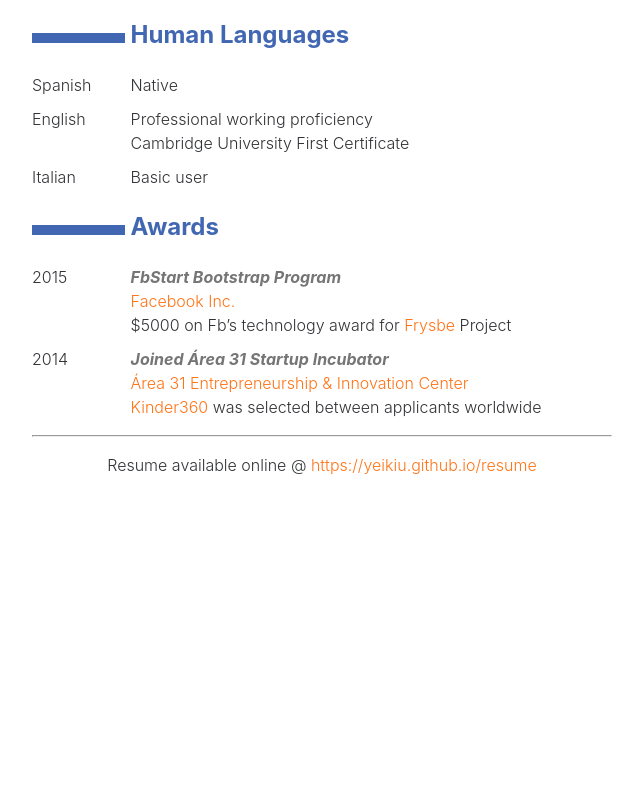
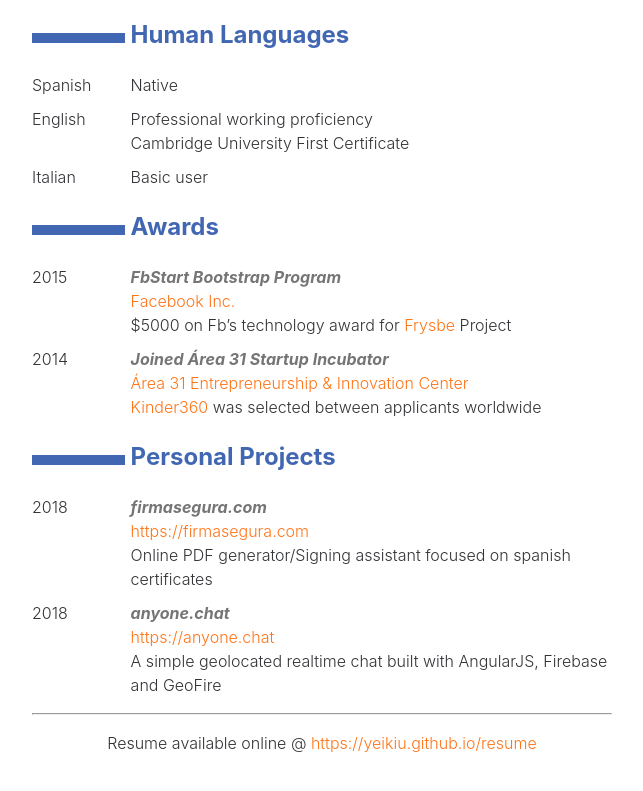
Before and after one commit to yeikiu/yeikiu.github.io, a plain HTML site: page resume.html in a window 1280 px wide. Shown: the part 1544-2335 px from the top of the page, without its empty margins (318-961 px from the left). Before the commit the page ends 2171 px from the top, so only its background shows below. Drawn offline with Linux system fonts and the light colour scheme.

Commit message:
updated 27/05/2018

```diff
--- a/resume.html
+++ b/resume.html
@@ -108,6 +108,19 @@ $5000 on Fb’s technology award for <a href="https://frysbe.com">Frysbe</a> Pro
 <a href="https://kinder360.com">Kinder360</a> was selected between applicants worldwide
 </dd>
 </dl>
+<h2 id="personal-projects">Personal Projects</h2>
+<dl>
+<dt>2018</dt>
+<dd><em>firmasegura.com</em><br />
+<a href="https://firmasegura.com" class="uri">https://firmasegura.com</a><br />
+Online PDF generator/Signing assistant focused on spanish certificates
+</dd>
+<dt>2018</dt>
+<dd><em>anyone.chat</em><br />
+<a href="https://anyone.chat" class="uri">https://anyone.chat</a><br />
+A simple geolocated realtime chat built with AngularJS, Firebase and GeoFire
+</dd>
+</dl>
 <hr />
 <blockquote>
 <p>Resume available online @ <a href="https://yeikiu.github.io/resume" class="uri">https://yeikiu.github.io/resume</a></p>
```
Also changed, not shown: resume.md (+12 -0 lines), 1 other file.
